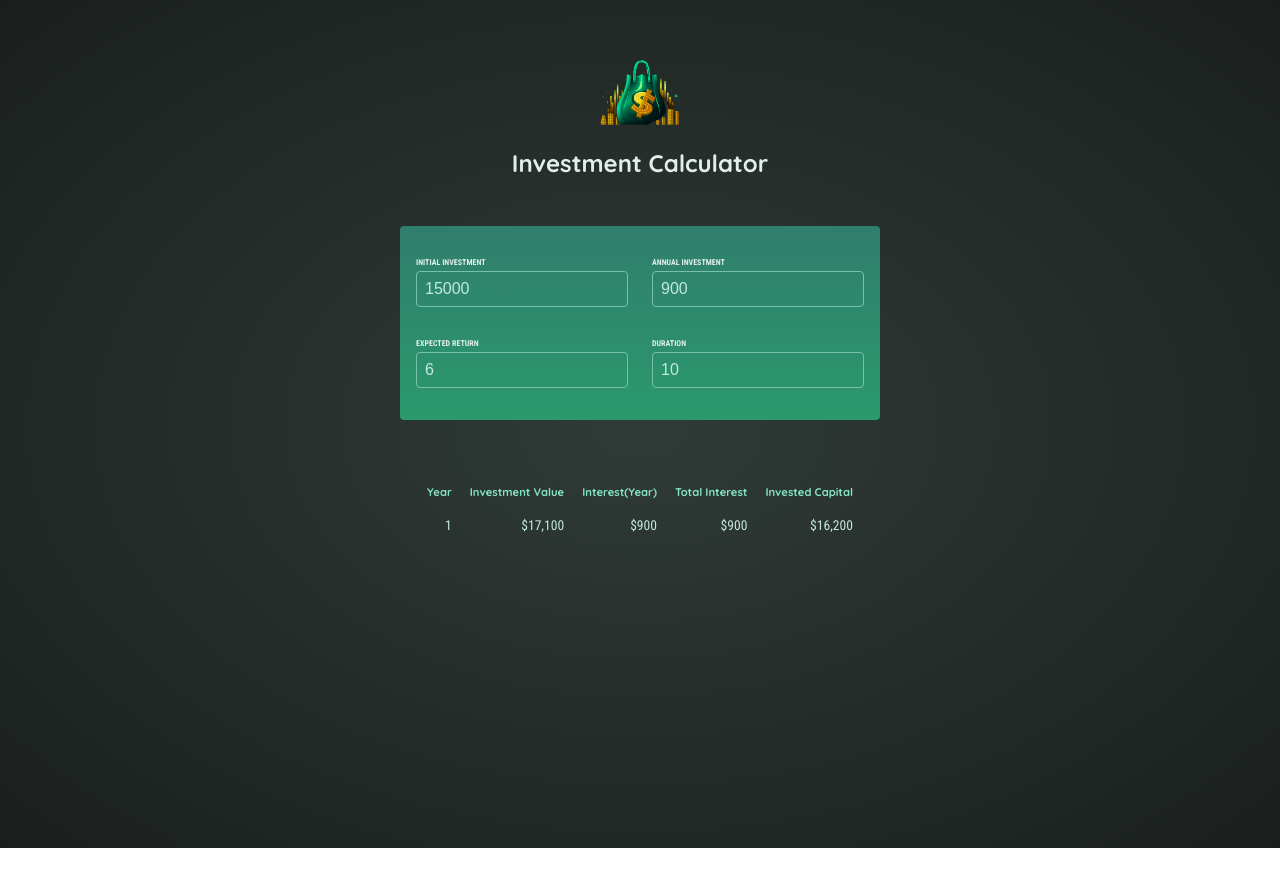
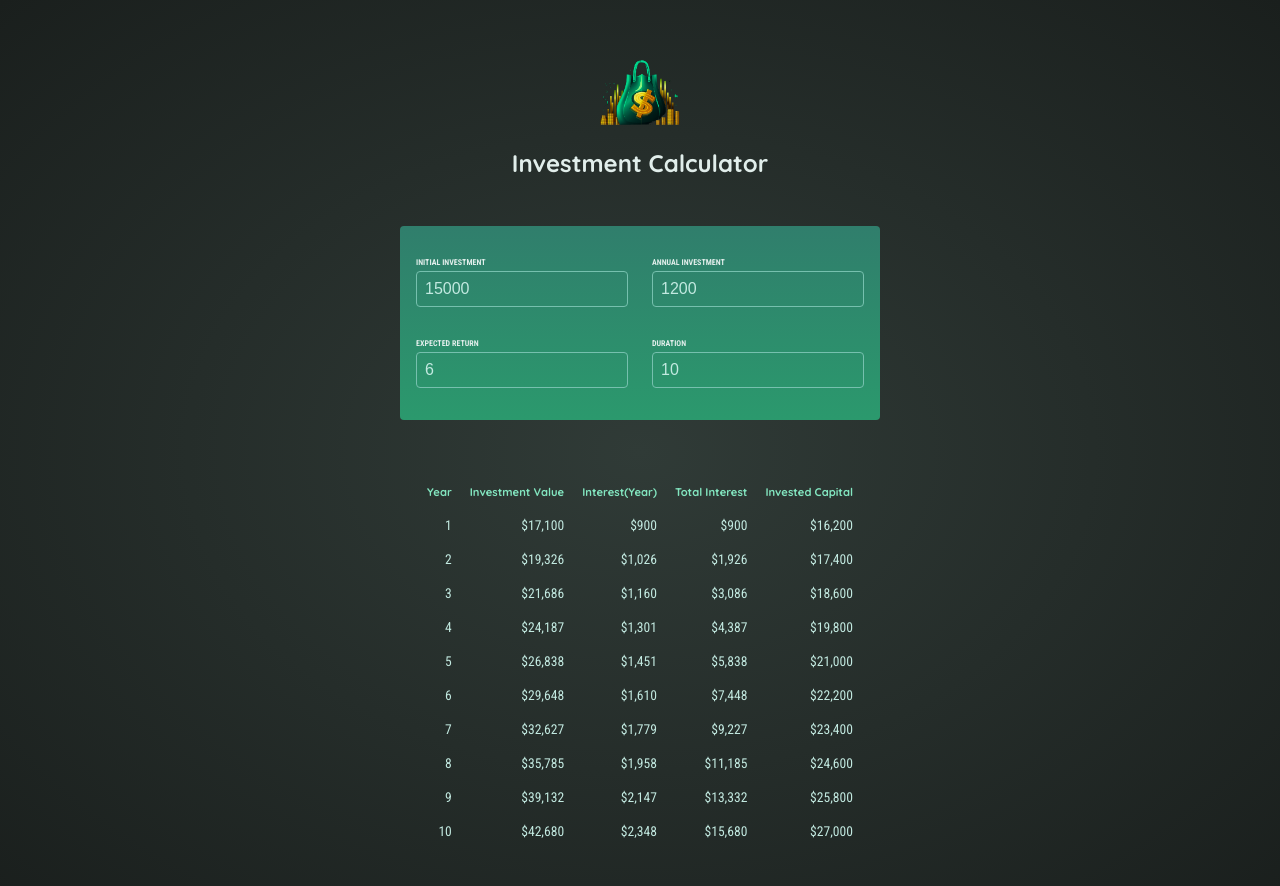
Before and after one commit to Abuelyazeed/Investment-Calculator-Project, a React (Vite) app: page / in a window 1280 px wide. Shown: the top 886 px of the page. Before the commit the page ends 848 px from the top, so only its background shows below. Built offline with nearby package versions, Linux system fonts and the light colour scheme.

Commit message:
completed the logic of the results table

```diff
--- a/src/App.jsx
+++ b/src/App.jsx
@@ -2,11 +2,12 @@ import { useState } from "react";
 import Header from "./components/Header";
 import ResultsTable from "./components/ResultsTable";
 import UserInput from "./components/UserInput";
+import { calculateInvestmentResults, formatter } from "./util/investment";
 
 function App() {
   const [userInput, setUserInput] = useState({
     initialInvestment: 15000,
-    annualInvestment: 900,
+    annualInvestment: 1200,
     expectedReturn: 6,
     duration: 10,
   });
@@ -14,11 +15,13 @@ function App() {
     const { id, value } = e.target;
     setUserInput({ ...userInput, [id]: value });
   }
+  const annualData = calculateInvestmentResults(userInput);
+  console.log(annualData);
   return (
     <>
       <Header />
       <UserInput input={userInput} onChange={handleOnChange} />
-      <ResultsTable />
+      <ResultsTable data={annualData} input={userInput} formatter={formatter} />
     </>
   );
 }
--- a/src/components/ResultsTable.jsx
+++ b/src/components/ResultsTable.jsx
@@ -1,6 +1,14 @@
 import React from "react";
 
-function ResultsTable() {
+function ResultsTable({ data, input, formatter }) {
+  function calculateTotalInterest(yearIndex) {
+    let totalInterest = 0;
+    for (let i = 0; i < yearIndex; i++) {
+      totalInterest += data[i].interest;
+    }
+    return totalInterest;
+  }
+
   return (
     <section className="center">
       <table id="result">
@@ -14,13 +22,19 @@ function ResultsTable() {
           </tr>
         </thead>
         <tbody>
-          <tr>
-            <td>1</td>
-            <td>$17,100</td>
-            <td>$900</td>
-            <td>$900</td>
-            <td>$16,200</td>
-          </tr>
+          {data.map((d) => (
+            <tr key={d.year}>
+              <td>{d.year}</td>
+              <td>{formatter.format(d.valueEndOfYear)}</td>
+              <td>{formatter.format(d.interest)}</td>
+              <td>{formatter.format(calculateTotalInterest(d.year))}</td>
+              <td>
+                {formatter.format(
+                  input.initialInvestment + d.annualInvestment * d.year
+                )}
+              </td>
+            </tr>
+          ))}
         </tbody>
       </table>
     </section>
```
